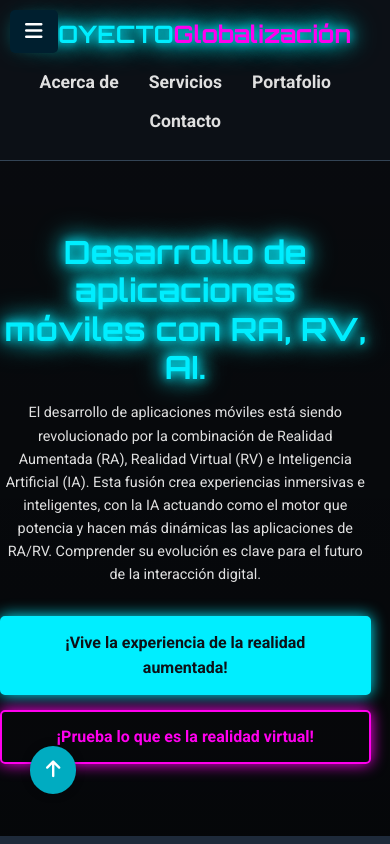
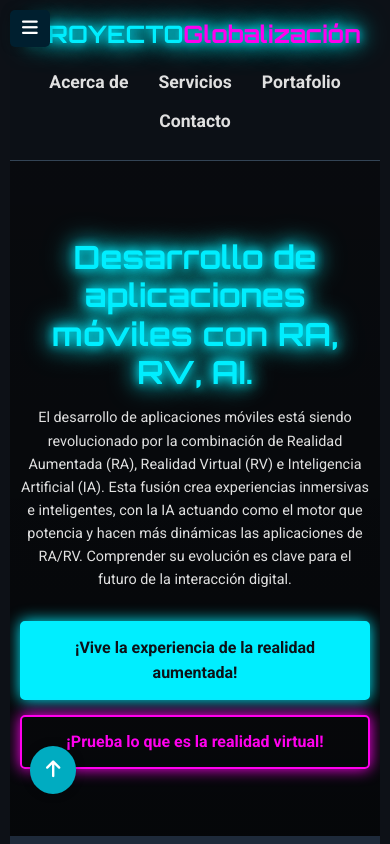
Before and after one commit to samchavo23-create/samchavo23.github.io, a plain HTML site: page index.html in a window 390 px wide. Shown: the top 844 px of the page. Drawn offline with Linux system fonts and the light colour scheme.

Commit message:
Update index.html
actualizacion de como se ve la pagina

```diff
--- a/index.html
+++ b/index.html
@@ -128,11 +128,14 @@
 @media (max-width: 768px) {
   body {
     margin-left: 0;
+    padding-left: 10px;
+    padding-right: 10px;
   }
 
   .sidebar {
     transform: translateX(-220px);
     transition: transform 0.3s ease;
+    box-shadow: 2px 0 10px rgba(0, 0, 0, 0.5);
   }
 
   .sidebar.active {
@@ -146,16 +149,22 @@
     left: 10px;
     background-color: #001f2f;
     color: white;
-    padding: 10px 15px;
+    padding: 8px 12px;
     border: none;
     z-index: 1100;
-    font-size: 20px;
+    font-size: 18px;
     border-radius: 5px;
     cursor: pointer;
+    box-shadow: 0 0 10px rgba(0,0,0,0.3);
   }
 
   header, main, section, footer {
-    padding-left: 0 !important;
+    padding-left: 10px !important;
+    padding-right: 10px !important;
+  }
+
+  .hero-section {
+    padding-top: 50px; /* espacio para que no tape el botón */
   }
 }
 </style>
@@ -166,7 +175,8 @@
 
   <!-- Menú lateral -->
 
-  <!-- Botón para abrir/cerrar menú en móvil -->
+
+<!-- Botón para abrir/cerrar menú en móvil -->
 <button class="menu-toggle" onclick="toggleSidebar()">
   <i class="fas fa-bars"></i>
 </button>
@@ -800,6 +810,5 @@ La página web se estructura en 3 secciones principales, cada una dedicada a una
 </body>
 </html>
 
-
 </body>
 </html>
```
